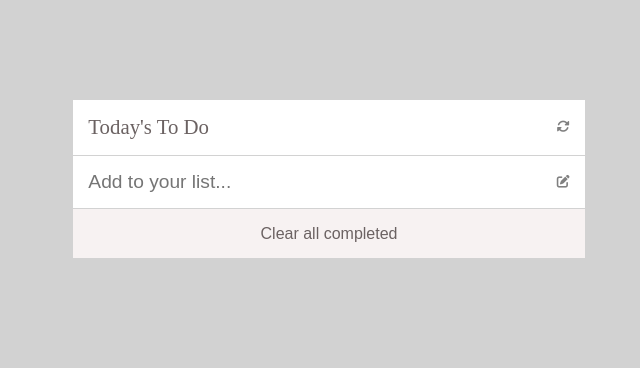
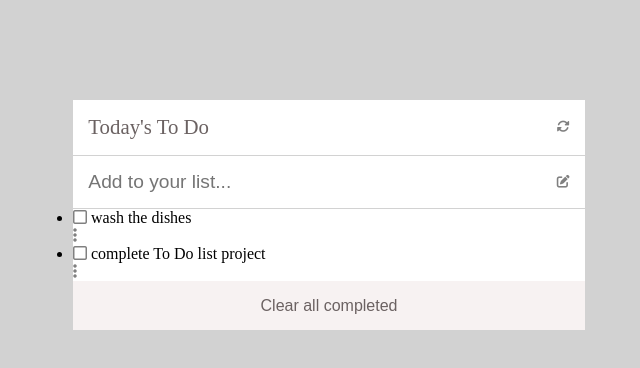
Before and after one commit to zdnahom/to-do-list, a website built with webpack: page src/index.html in a window 1280 px wide. Shown: the whole page, without its empty margins (311-951 px from the left). Built offline with nearby package versions, Linux system fonts and the light colour scheme.

Commit message:
Add the lists

```diff
--- a/src/index.html
+++ b/src/index.html
@@ -22,7 +22,7 @@
             <input type="text" placeholder="Add to your list...">
             <i class="fa-solid fa-pen-to-square"></i>
           </div>
-          <!-- <ul class="tasks"></ul> -->
+          <ul class="tasks"></ul>
           <div class="button-wrapper">
 
               <button type="button">Clear all completed</button>
```
